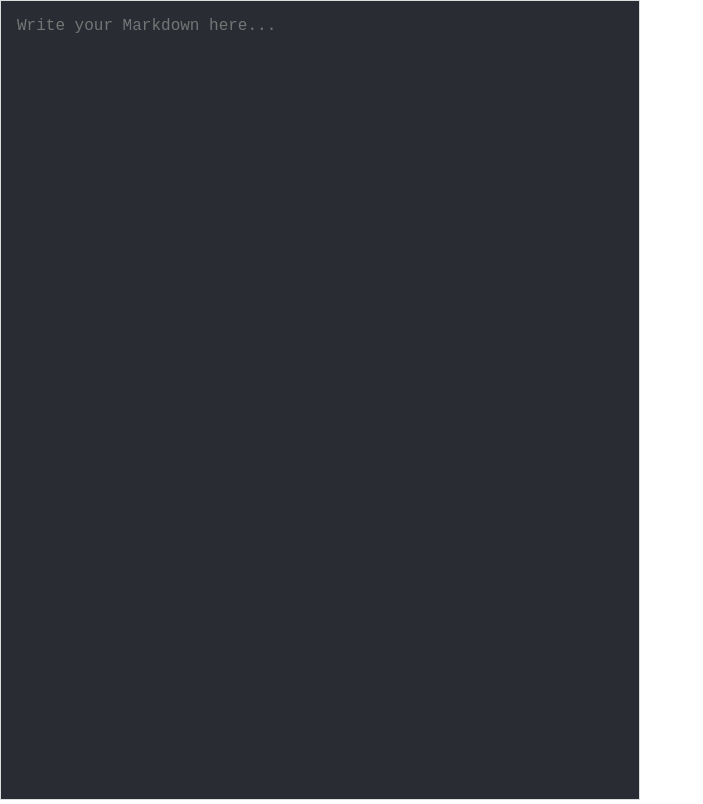
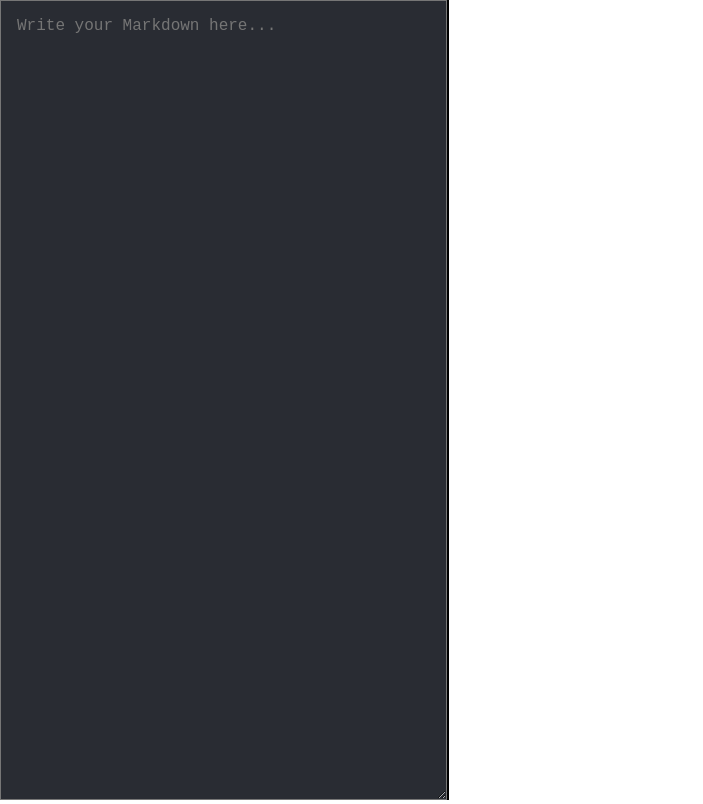
Before and after one commit to gurs1kh/bandish-formatter, a React (Vite) app: page / in a window 1280 px wide. Shown: the whole page, without its empty margins (0-703 px from the left). Built offline with nearby package versions, Linux system fonts and the light colour scheme.

Commit message:
make editor resizable

```diff
--- a/src/App.scss
+++ b/src/App.scss
@@ -23,11 +23,9 @@ html, body, #root {
 	min-height: 0;
 }
 
-.markdown-editor, .markdown-preview {
-	flex: 1;
-	display: flex;
-	flex-direction: column;
-	min-width: 0;
+.markdown-editor {
+  min-width: 20%;
+  max-width: 80%;
 }
 
 .markdown-editor textarea {
@@ -38,8 +36,6 @@ html, body, #root {
 	height: 100%;
 	font-size: 1rem;
 	padding: 1rem;
-	border: 1px solid #ddd;
-	resize: none;
 	flex: 1;
 	box-sizing: border-box;
 
@@ -54,3 +50,10 @@ html, body, #root {
 	overflow-x: auto;
 	min-height: 0;
 }
+
+.markdown-resizer {
+	width: 2px;
+	cursor: col-resize;
+	background: black;
+	z-index: 2;
+}
--- a/src/App.tsx
+++ b/src/App.tsx
@@ -2,22 +2,24 @@ import './App.scss'
 import { useState } from 'react'
 import ReactMarkdown from 'react-markdown'
 import remarkGfm from 'remark-gfm'
+import { useResize } from './hooks/useResize'
 
 export const App = () => {
   const [text, setText] = useState('')
+  const { editorWidth, previewWidth, handleMouseDown } = useResize()
 
   return (
     <div className="markdown-app-container">
       <div className="markdown-main">
-        <div className="markdown-editor">
+        <div className="markdown-editor" style={{ width: editorWidth }}>
           <textarea
             value={text}
             onChange={(e) => setText(e.target.value)}
             placeholder="Write your Markdown here..."
-            rows={12}
           />
         </div>
-        <div className="markdown-preview">
+        <div className="markdown-resizer" onMouseDown={handleMouseDown} />
+        <div className="markdown-preview" style={{ width: previewWidth }}>
           <div className="markdown-preview-content">
             <ReactMarkdown remarkPlugins={[remarkGfm]}>{text}</ReactMarkdown>
           </div>
--- /dev/null
+++ b/src/hooks/useResize.tsx
@@ -0,0 +1,43 @@
+import { useState, useEffect, useRef } from 'react'
+
+export const useResize = () => {
+  const [editorWidth, setEditorWidth] = useState(35)
+  const isDraggingRef = useRef(false)
+
+  const handleMouseDown = () => {
+    isDraggingRef.current = true
+    document.body.style.cursor = 'col-resize'
+  }
+
+  const handleMouseUp = () => {
+    isDraggingRef.current = false
+    document.body.style.cursor = ''
+  }
+
+  const handleMouseMove = (e: MouseEvent) => {
+    if (isDraggingRef.current) {
+      const container = document.querySelector('.markdown-main') as HTMLElement
+      if (container) {
+        const rect = container.getBoundingClientRect()
+        let percent = ((e.clientX - rect.left) / rect.width) * 100
+        percent = Math.max(20, Math.min(80, percent))
+        setEditorWidth(percent)
+      }
+    }
+  }
+
+  useEffect(() => {
+    window.addEventListener('mousemove', handleMouseMove)
+    window.addEventListener('mouseup', handleMouseUp)
+    return () => {
+      window.removeEventListener('mousemove', handleMouseMove)
+      window.removeEventListener('mouseup', handleMouseUp)
+    }
+  }, [])
+
+  return {
+    editorWidth: `${editorWidth}%`,
+    previewWidth: `${100 - editorWidth}%`,
+    handleMouseDown,
+  }
+}
```
